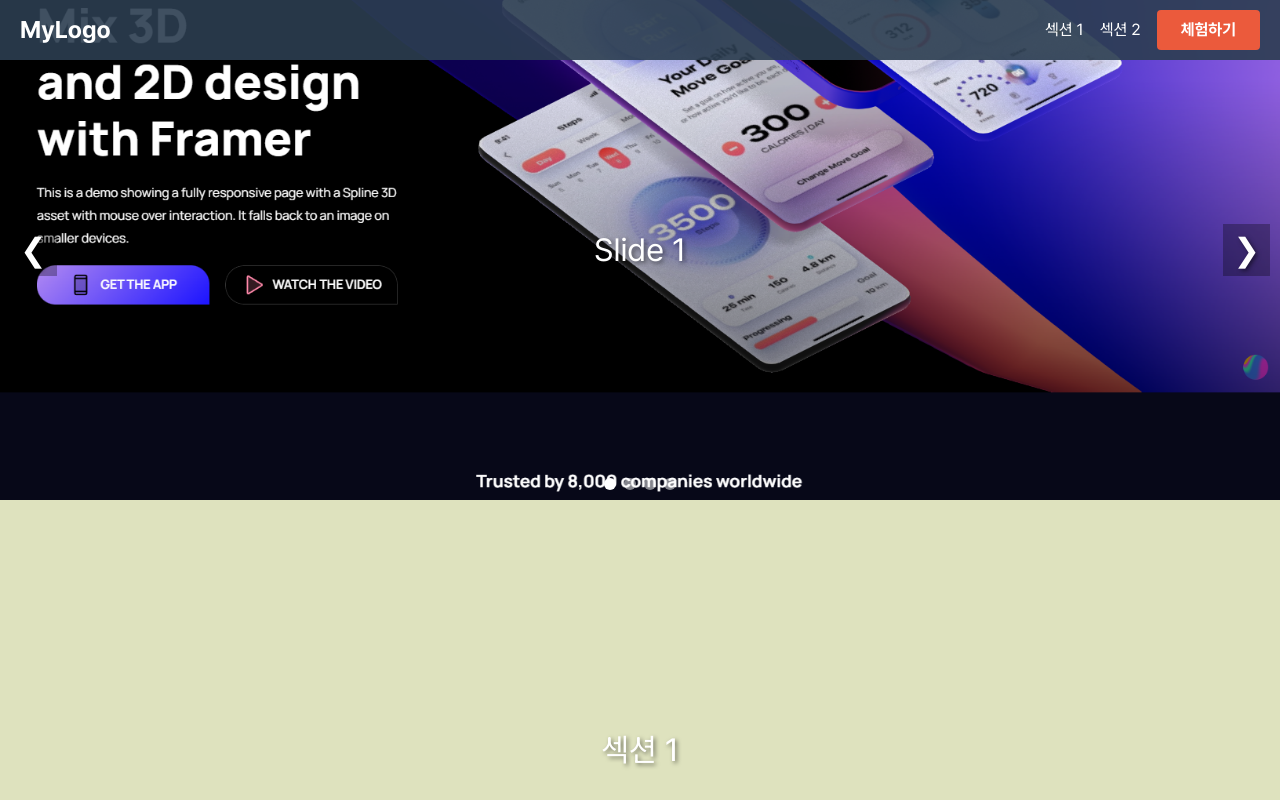
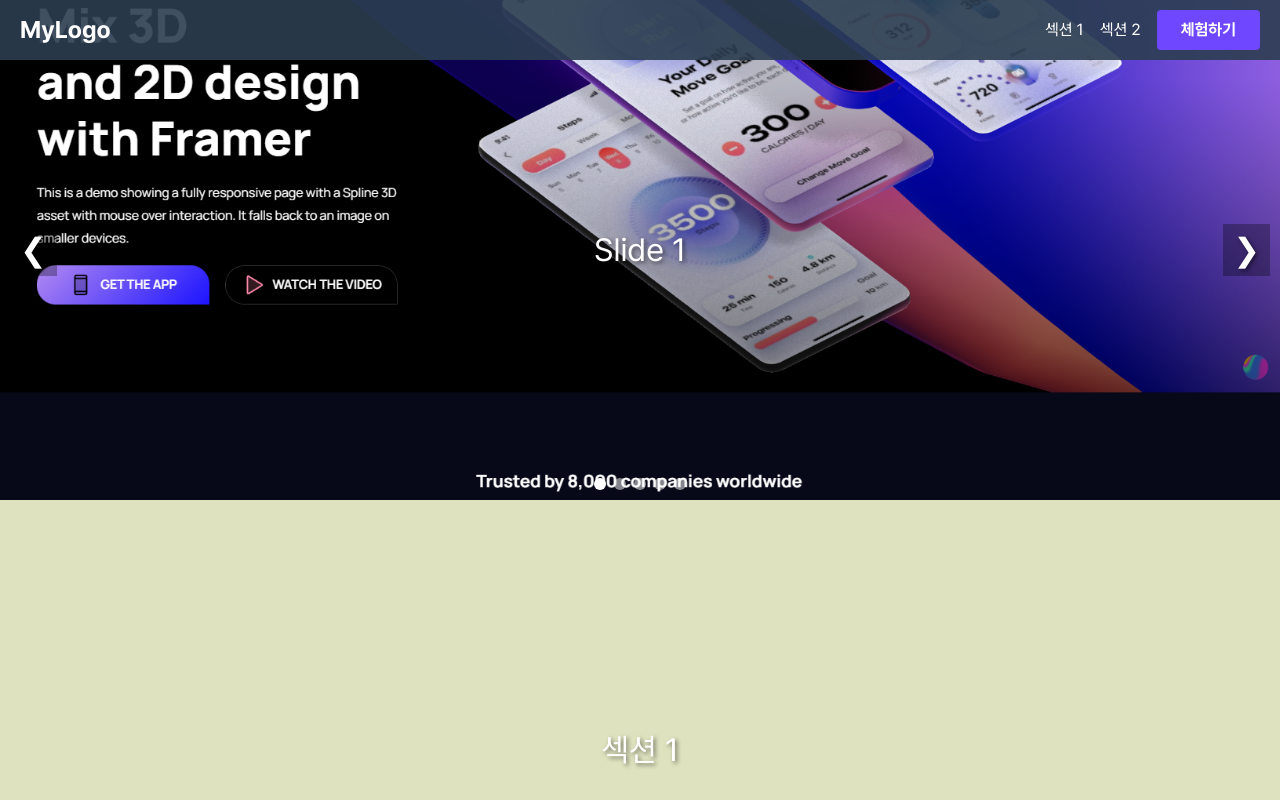
Before and after one commit to hyun2e/waitzone-landing, a React (Vite) app: page / in a window 1280 px wide. Shown: the top 800 px of the page. Built offline with nearby package versions, Linux system fonts and the light colour scheme.

Commit message:
gh commit test

```diff
--- a/src/App.jsx
+++ b/src/App.jsx
@@ -12,6 +12,7 @@ const slidesHero = [
   { src: "https://placehold.co/600x400/blue/yellow", content: "Slide 2" },
   { src: "https://placehold.co/600x400/green/black", content: "Slide 3" },
   { src: "https://placehold.co/600x400/red/white", content: "Slide 4" },
+  { src: "https://placehold.co/600x400/red/white", content: "gh" },
 ];
 
 const Section = styled.section`
--- a/src/styles/theme.js
+++ b/src/styles/theme.js
@@ -1,7 +1,7 @@
 export const theme = {
   colors: {
     background: "#f0f0f0", // 배경색
-    primary: "#EB5A3C", // 주요 색상 (버튼 등)
+    primary: "#6f47ff", // 주요 색상 (버튼 등)
     primaryDark: "#1a252f", // 주요 색상의 어두운 버전 (호버 효과)
     text: "#333333", // 본문 텍스트 색상
     secondary: "#7f8c8d", // 보조 색상 (리스트 아이템 등)
```
